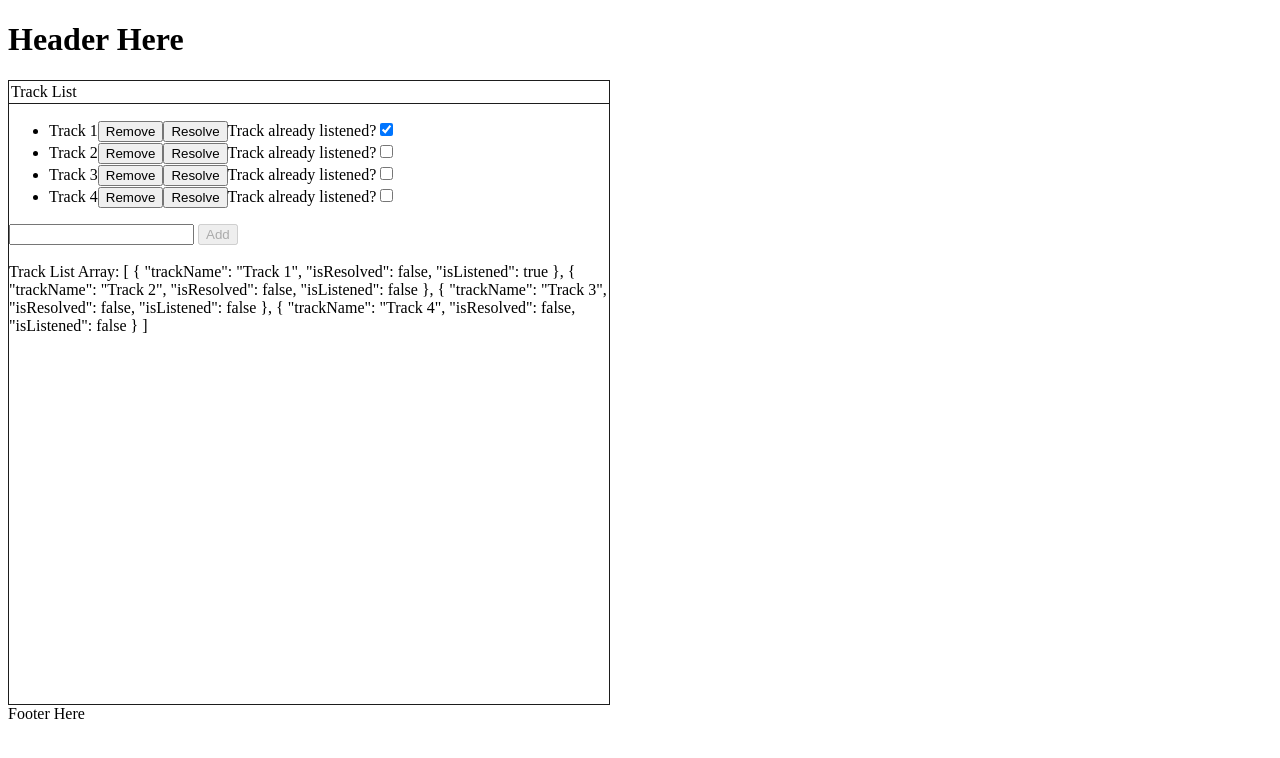
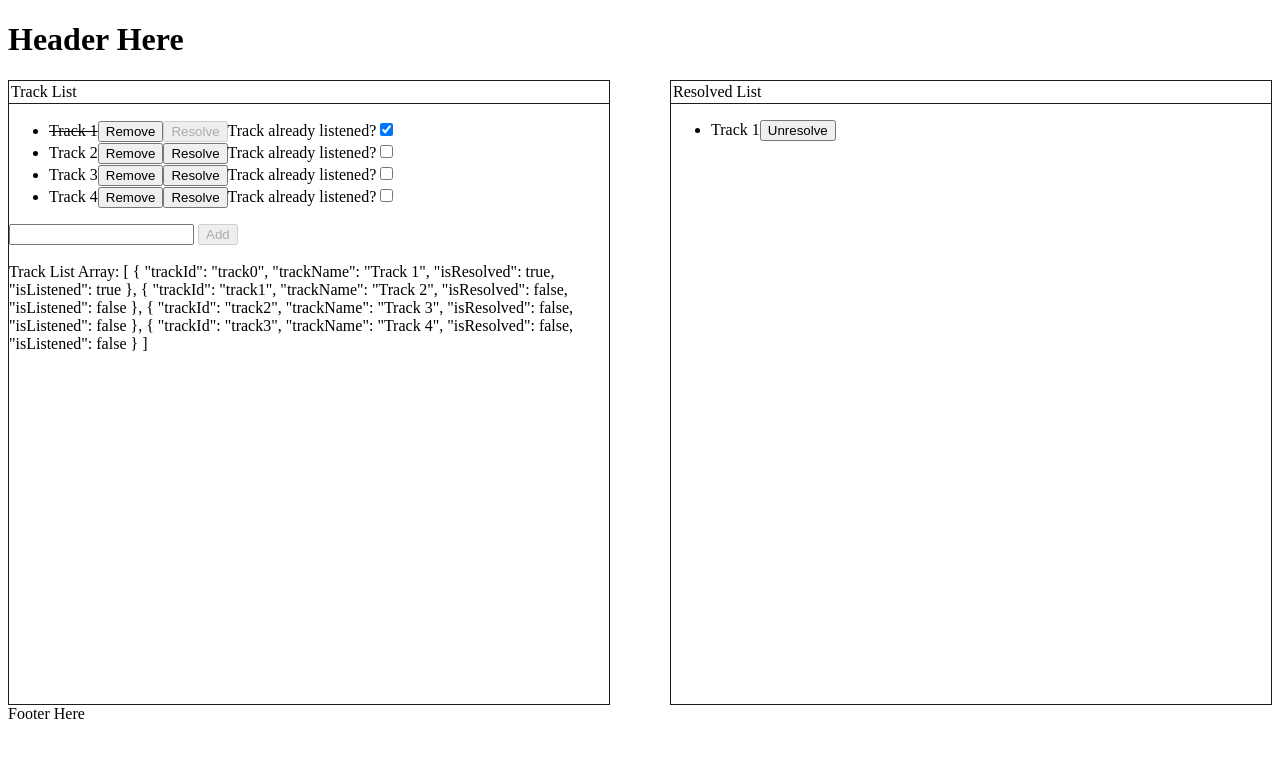
Before and after one commit to bornes/calve-project, an Angular app in the folder calve-app/: page /create in a window 1280 px wide. Shown: the top 758 px of the page. Built offline with nearby package versions, Linux system fonts and the light colour scheme.

Commit message:
added resolved list and changed parameter from index to trackId

```diff
--- a/calve-app/src/app/pages/create-to-do-component/create-to-do.component.html
+++ b/calve-app/src/app/pages/create-to-do-component/create-to-do.component.html
@@ -5,21 +5,21 @@
             <span
                 [attr.contenteditable]="!track.isResolved"
                 [style.textDecoration]="track.isResolved ? 'line-through' : 'none'"
-                (blur)="editTrack(i, $event)">{{ track.trackName }}</span>
+                (blur)="editTrack2(track, $event)">{{ track.trackName }}</span>
             <app-button
                 buttonLabel="Remove"
-                (buttonClicked)="removeTrack(i)">
+                (buttonClicked)="removeTrack(track.trackId)">
             </app-button>
             <app-button
                 [isDisabled]="track.isResolved"
                 buttonLabel="Resolve"
-                (buttonClicked)="resolveTrack(i)">
+                (buttonClicked)="resolveTrack(track.trackId)">
             </app-button>
             <app-checkbox
                 [checkboxMessage]="checkboxMessage"
                 [checkboxId]="checkboxId+i"
                 [checkboxValue]="track.isListened"
-                (checkboxValueChange)="trackListened(i, $event)">
+                (checkboxValueChange)="trackListened(track.trackId, $event)">
             </app-checkbox>
 
             <!-- <span>{{ trackMessage }}</span>
@@ -47,3 +47,18 @@
     <br>
 
 </app-card>
+
+<app-card
+    [cardTitle]="resolvedListTitle">
+
+    <ul>
+        <li *ngFor="let track of resolvedTracks()">
+            <span>{{track.trackName}}</span>
+            <app-button
+                buttonLabel="Unresolve"
+                (buttonClicked)="unresolveTrack(track.trackId)">
+            </app-button>
+        </li>
+
+    </ul>
+</app-card>
--- a/calve-app/src/app/pages/create-to-do-component/create-to-do.component.scss
+++ b/calve-app/src/app/pages/create-to-do-component/create-to-do.component.scss
@@ -0,0 +1,4 @@
+:host {
+    display: flex;
+    justify-content: space-between;
+}
--- a/calve-app/src/app/pages/create-to-do-component/create-to-do.component.ts
+++ b/calve-app/src/app/pages/create-to-do-component/create-to-do.component.ts
@@ -5,6 +5,13 @@ import { InputComponent } from "../../components/input/input.component";
 import { ButtonComponent } from "../../components/button/button.component";
 import { DropdownComponent } from "../../components/dropdown/dropdown.component";
 import { CheckboxComponent } from "../../components/checkbox/checkbox.component";
+
+type Track = {
+  trackId: string,
+  trackName: string,
+  isResolved: boolean,
+  isListened: boolean
+}
 
 @Component({
     selector: 'app-create-to-do',
@@ -17,14 +24,16 @@ export class CreateToDoComponent {
 
   title = "Track List";
 
+  resolvedListTitle = 'Resolved List';
+
   // trackList = ['Track 1', 'Track 2', 'Track 3', 'Track 4'];
 
-  trackList =
+  trackList: Track[] =
   [
-    {trackName: 'Track 1', isResolved: false, isListened: true},
-    {trackName: 'Track 2', isResolved: false, isListened: false},
-    {trackName: 'Track 3', isResolved: false, isListened: false},
-    {trackName: 'Track 4', isResolved: false, isListened: false}
+    {trackId: 'track0', trackName: 'Track 1', isResolved: true, isListened: true},
+    {trackId: 'track1', trackName: 'Track 2', isResolved: false, isListened: false},
+    {trackId: 'track2', trackName: 'Track 3', isResolved: false, isListened: false},
+    {trackId: 'track3', trackName: 'Track 4', isResolved: false, isListened: false}
   ]
 
   inputValue = "";
@@ -39,35 +48,59 @@ export class CreateToDoComponent {
     /* The push method inserts the inputed value in the trackList's array and the String trim method removes whitespaces
     from the beginning and end of the string and returns a new string, without modifying the original string */
     // this.trackList.push(this.inputValue.trim());
-    this.trackList.push({trackName: this.inputValue.trim(), isResolved: false, isListened: false});
+    this.trackList.push({trackId: Math.random().toString(), trackName: this.inputValue.trim(), isResolved: false, isListened: false});
 
     // Clears the input after the click on the Add button
     this.inputValue = '';
   }
 
-  /* To remove a track from the array, we need to use the splice method which changes the contents of an array by removing
-  or replacing existing elements and/or adding new elements in place. The first parameter is the index at which to start
-  changing the array and the second parameter is the number of elements to be removed, starting from the start parameter */
-  removeTrack(index: number) {
-    this.trackList.splice(index, 1);
+  removeTrack(trackId: string) {
+    this.trackList = this.trackList.filter(track => trackId !== track.trackId);
+
   }
 
-  editTrack(index: number, inputEvent: any) {
-    // this.trackList[index] = inputEvent.target.textContent;
-    this.trackList[index] = {...this.trackList[index], trackName: inputEvent.target.textContent}
+  // editTrack(trackId: string, inputEvent: any) {
+  //   this.trackList = this.trackList.map(track => track.trackId === trackId ? {...track, trackName: inputEvent.target.textContent} : track);
+
+  //   console.log(inputEvent);
+  // }
+
+  editTrack2(track: Track, inputEvent: any) {
+
+    track.trackName = inputEvent.target.textContent;
 
     console.log(inputEvent);
   }
 
-  resolveTrack(index: number) {
-    this.trackList[index] = {...this.trackList[index], isResolved: true, isListened: true};
+  resolveTrack(trackId: string) {
+    // this.trackList = this.trackList.map(track => {
+    // if(track.trackId === trackId) {
+    //   track.isResolved = true;
+    // }
+    //   return track;
+    // });
+
+    // A simpler approach with the map() method that creates a new array populated with the results of calling a provided function for every array element
+    this.trackList = this.trackList.map(track => (track.trackId === trackId ? {...track, isResolved: true} : track));
 
     // console.log('Span value:', spanValue);
     console.log('Track resolved');
-    console.log(index);
   }
 
-  trackListened(index: number, isListened: boolean) {
-    this.trackList[index] = {...this.trackList[index], isListened};
+  trackListened(trackId: string, isListened: boolean) {
+    // this.trackList[index] = {...this.trackList[index], isListened};
+
+    this.trackList = this.trackList.map(track => (track.trackId === trackId ? {...track, isListened} : track));
+  }
+
+  resolvedTracks() {
+    // The filter() method creates a new array filled with elements that pass a test provided by a function
+    return this.trackList.filter(track => track.isResolved);
+  }
+
+  unresolveTrack(trackId: string) {
+    // this.trackList[index] = {...this.trackList[index], isResolved: false, isListened: false};
+
+    this.trackList = this.trackList.map(track => (track.trackId === trackId ? {...track, isResolved: false} : track));
   }
 }
```
